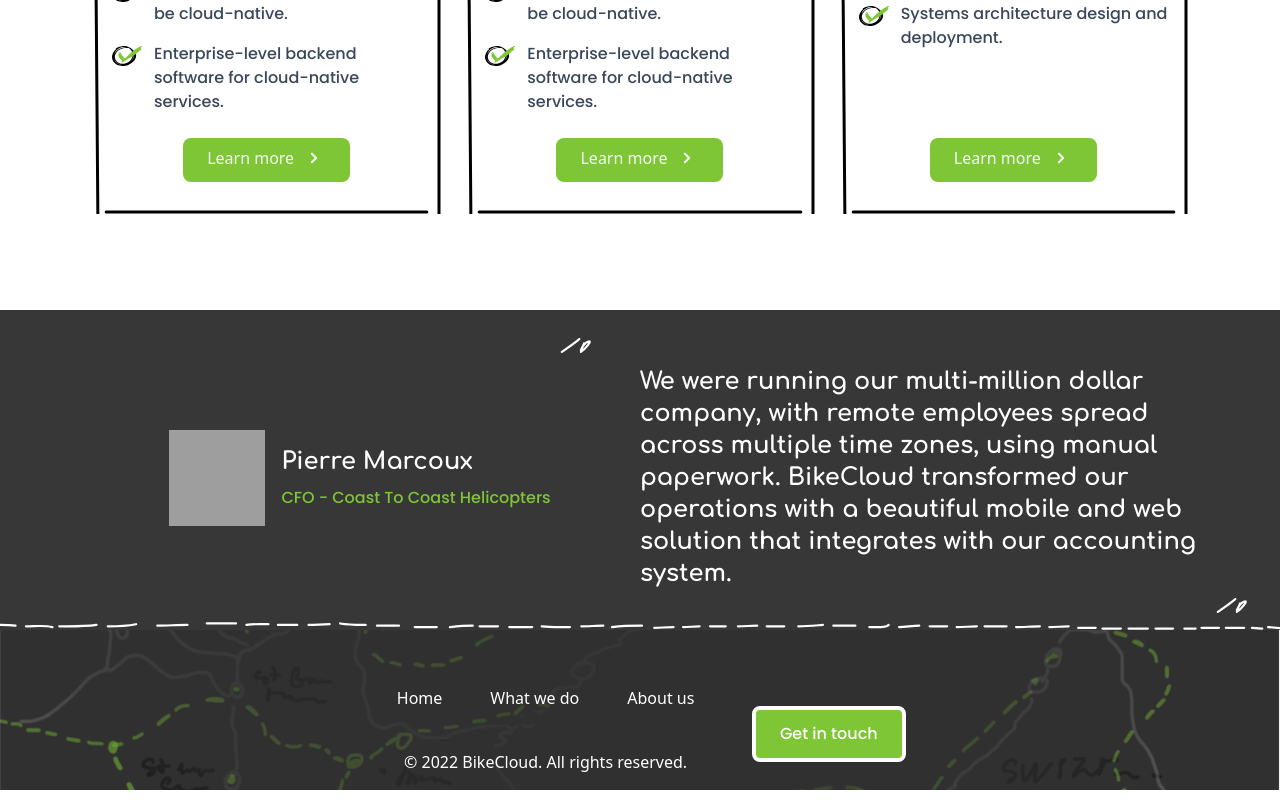
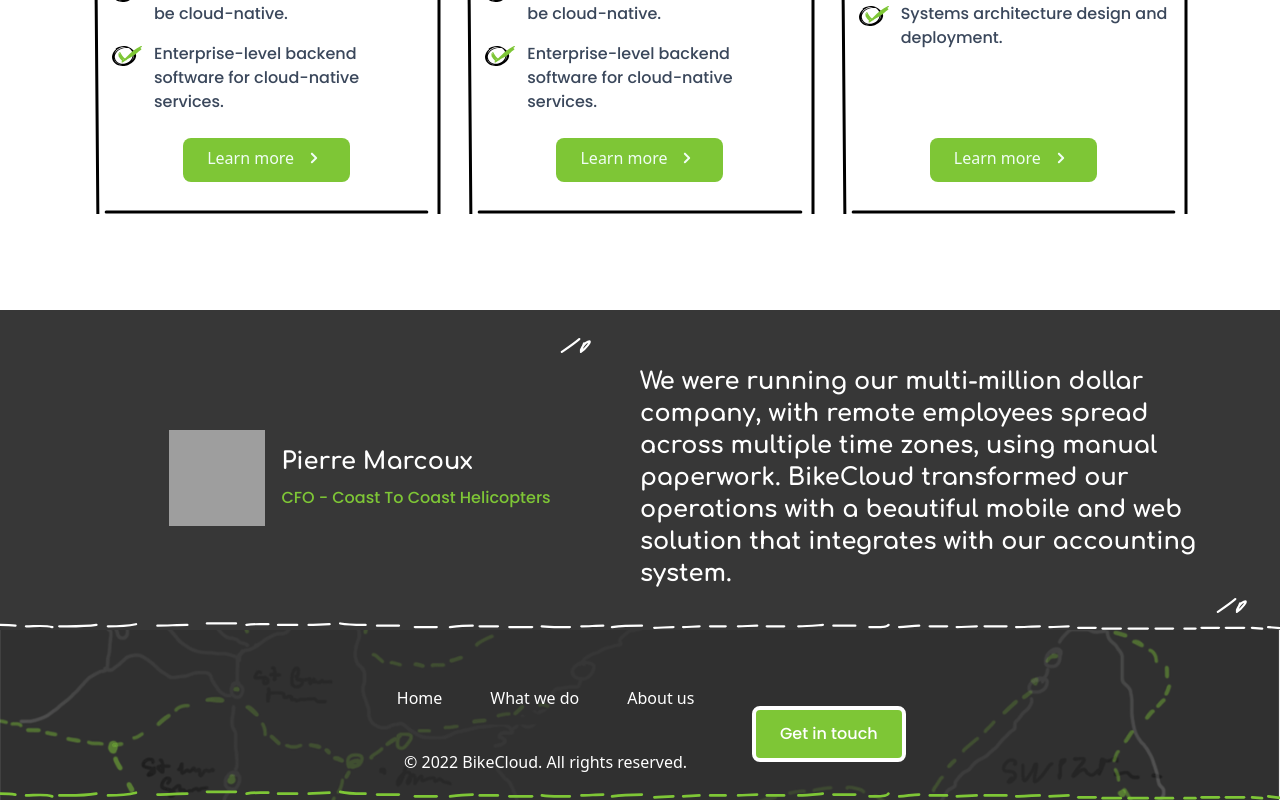
Before and after one commit to gauravprwl14/tailwind-landing-page, a Next.js app: page / in a window 1280 px wide. Shown: the part 2029-2829 px from the top of the page. Built offline with nearby package versions, Linux system fonts and the light colour scheme; grey boxes are pictures that could not be loaded.

Commit message:
added the green dotted line in the footer

```diff
--- a/components/Footer.tsx
+++ b/components/Footer.tsx
@@ -31,7 +31,7 @@ const CopyRightText = () => {
 
 const Footer = () => {
     return (
-        <footer className="flex w-full items-center justify-center bg-[url('/img/footer_bg.svg')] bg-no-repeat bg-cover">
+        <footer className="flex w-full items-center justify-center bg-[url('/img/footer_bg.svg')] bg-no-repeat bg-cover dotted-border-green">
             <div className=''>
                 <div className='grid md:grid-cols-3 gap-8 pt-8 md:pt-12 auto-rows-fr'>
                     <div className='flex flex-col justify-around text-white md:col-span-2'>
```
